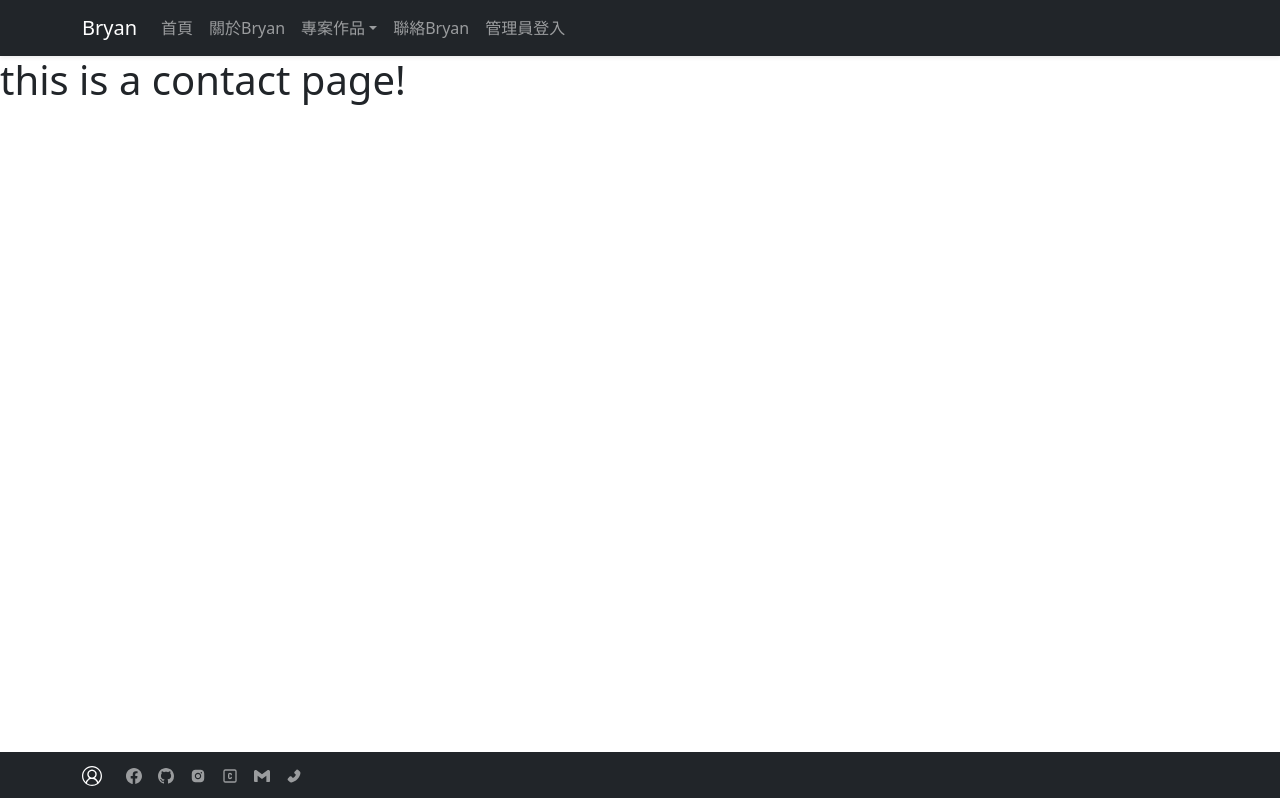
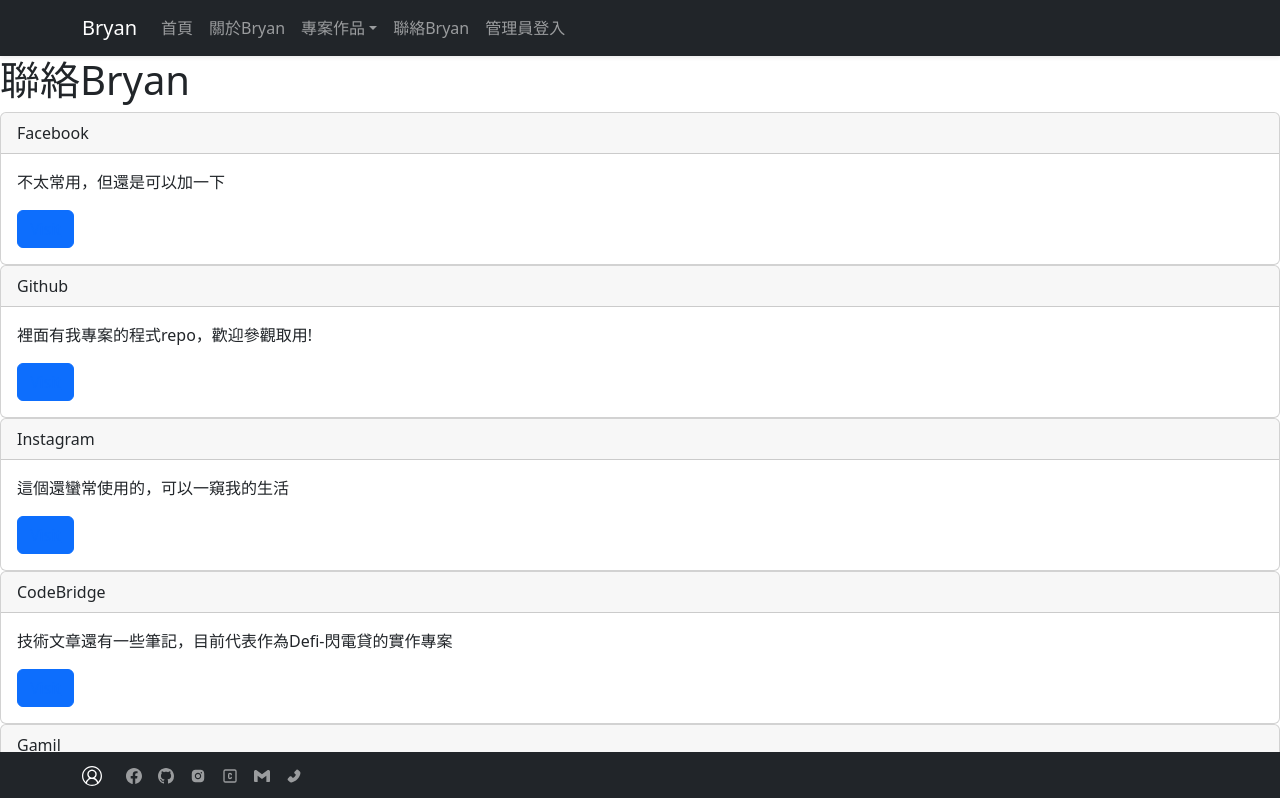
Before and after one commit to LTN917/Bryan-website, a Next.js app: page /contact in a window 1280 px wide. Shown: the top 798 px of the page. Built offline with nearby package versions, Linux system fonts and the light colour scheme.

Commit message:
20230515-add-contact

```diff
--- /dev/null
+++ b/src/pages/contact/contactItem.tsx
@@ -0,0 +1,17 @@
+import Button from "react-bootstrap/Button";
+import Card from "react-bootstrap/Card";
+import Link from "next/link";
+
+export default function contactItem(props: any) {
+  return (
+    <Card>
+      <Card.Header>{props.title}</Card.Header>
+      <Card.Body>
+        <Card.Text>{props.content} </Card.Text>
+        <Button>
+          <Link href={props.link}>Visit</Link>
+        </Button>
+      </Card.Body>
+    </Card>
+  );
+}
--- a/src/pages/contact/index.tsx
+++ b/src/pages/contact/index.tsx
@@ -1,15 +1,48 @@
 import Head from "next/head";
 import "bootstrap/dist/css/bootstrap.min.css";
 import Layout from "../../component/Layout";
+import "bootstrap/dist/css/bootstrap.min.css";
+import Contactitem from "./contactItem";
 
 export default function contact() {
+  let items = [
+    {
+      title: "Facebook",
+      content: "不太常用，但還是可以加一下",
+      link: "https://www.facebook.com/profile.php?id=100006097394081&sk=about",
+    },
+    {
+      title: "Github",
+      content: "裡面有我專案的程式repo，歡迎參觀取用!",
+      link: "https://github.com/LTN917",
+    },
+    {
+      title: "Instagram",
+      content: "這個還蠻常使用的，可以一窺我的生活",
+      link: "https://www.instagram.com/ltnisgod/",
+    },
+    {
+      title: "CodeBridge",
+      content: "技術文章還有一些筆記，目前代表作為Defi-閃電貸的實作專案",
+      link: "https://tw.coderbridge.com/@lcl25k10",
+    },
+    { title: "Gamil", content: "lcl25k10@gmail.com", link: "" },
+    { title: "Phone", content: "0916515851", link: "" },
+  ];
   return (
     <Layout>
       <div>
         <Head>
           <title>聯絡Bryan</title>
         </Head>
-        <h1>this is a contact page!</h1>
+        <h1>聯絡Bryan</h1>
+        {items.map((item) => (
+          <Contactitem
+            title={item.title}
+            content={item.content}
+            link={item.link}
+          />
+        ))}
       </div>
     </Layout>
   );
```
